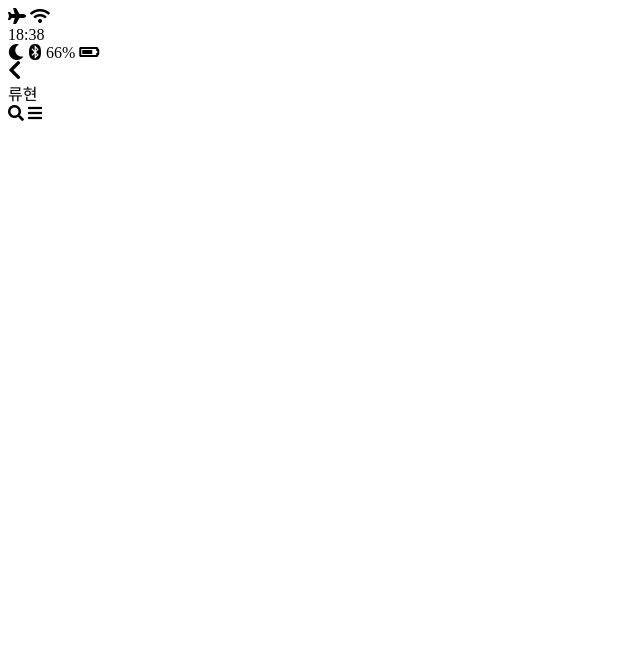
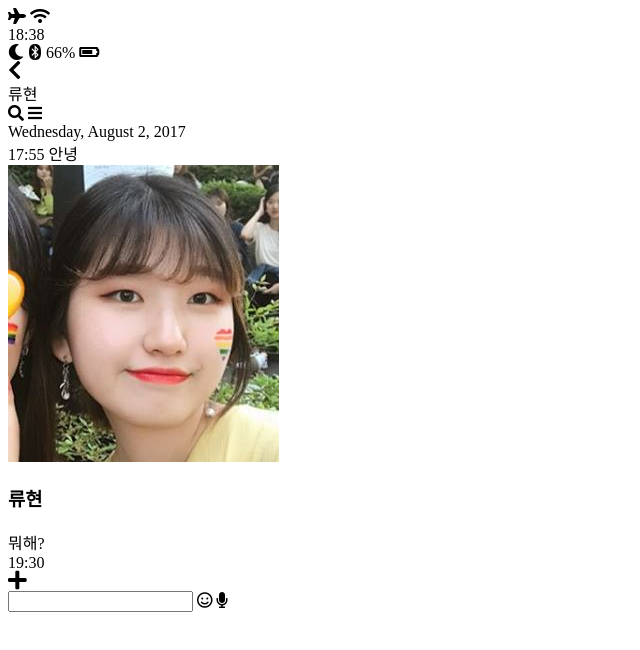
Before and after one commit to runnable013/kakao_clone-, a plain HTML site: page chat.html in a window 1280 px wide. Shown: the whole page, without its empty margins (0-640 px from the left). Drawn offline with Linux system fonts and the light colour scheme.

Commit message:
chat is done

```diff
--- a/chat.html
+++ b/chat.html
@@ -36,5 +36,36 @@
       </div>
     </div>
   </header>
+  <main class="chat">
+    <div class="date-divider">
+      <span class="date-divider_text">Wednesday, August 2, 2017</span>
+    </div>
+    <div class="chat_message chat_message-from-me">
+      <span class="chat_message-time">17:55</span>
+      <span class="chat_message-body">
+        안녕
+      </span>
+    </div>
+    <div class="chat_message chat_message-to-me">
+      <img src="images/avatar.jpg" class="chat_message-avatar">
+      <div class="chat_message-center">
+        <h3 class="chat_message-username">류현</h3>
+        <span class="chat_message-body">
+          뭐해?
+        </span>
+      </div>
+      <span class="chat_message-time">19:30</span>
+    </div>
+  </main>
+  <div class="type-message">
+    <i class="fa fa-plus fa-lg"></i>
+    <div class="type-message_imput">
+      <input type="text">
+      <i class="far fa-smile"></i>
+      <span class="record-message">
+        <i class="fa fa-microphone"></i>
+      </span>
+    </div>
+  </div>
 </body>
 </html>
```
Also changed, not shown: Chats.html (+4 -0 lines).
